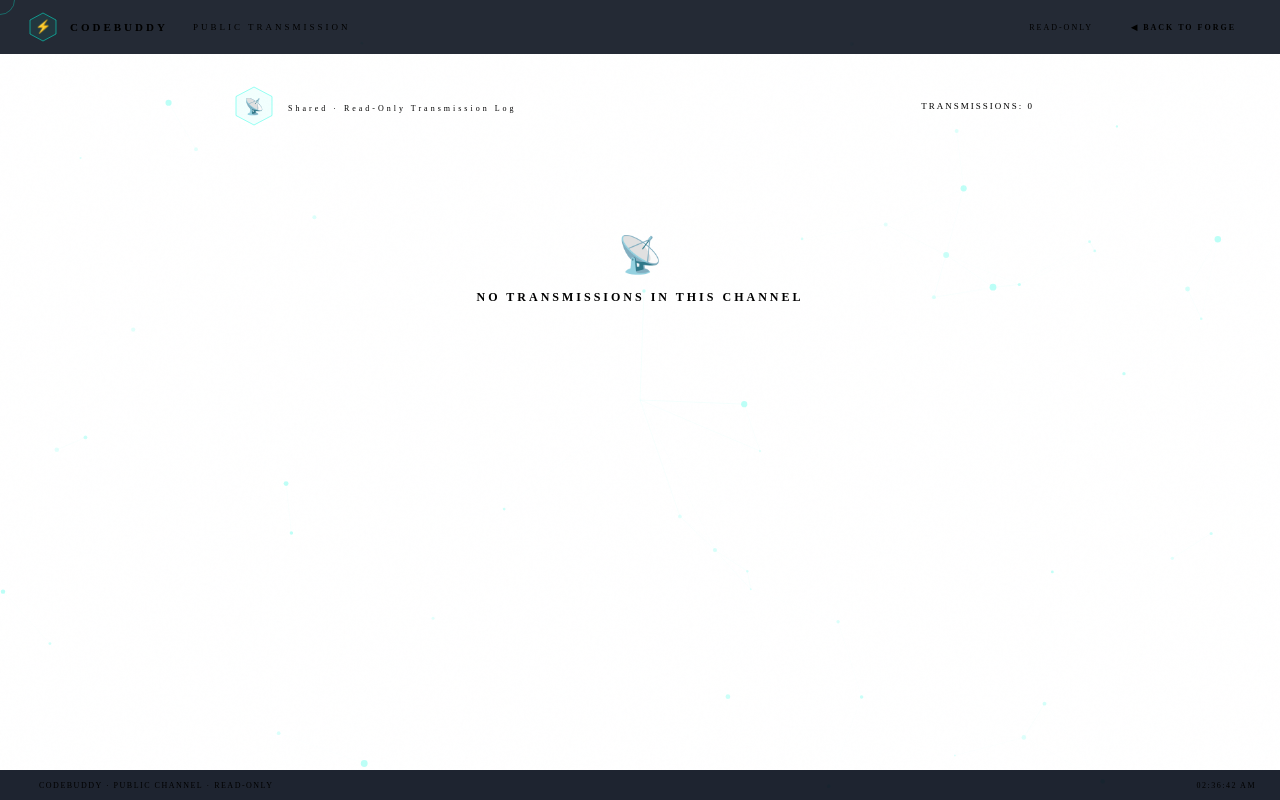
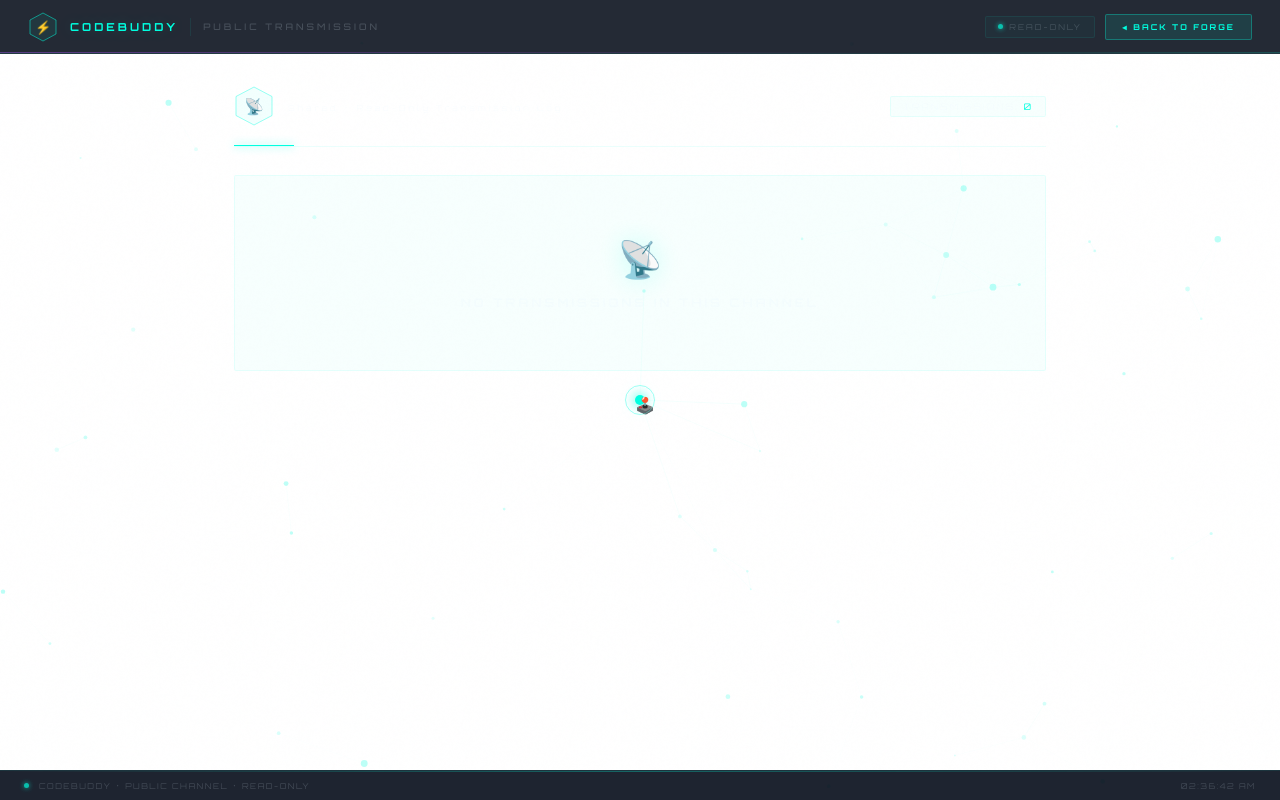
Before and after one commit to dharani25007-code/codebuddy, a Flask app: template templates/public_chat.html in a window 1280 px wide. Run offline with Flask 3, Linux system fonts and the light colour scheme; the template is opened without the code that fills it, so the values that code supplies are empty; some libraries are stand-ins or nearby versions.

Commit message:
updated for 5 theme

```diff
--- a/templates/public_chat.html
+++ b/templates/public_chat.html
@@ -10,9 +10,11 @@
   <script src="https://cdn.jsdelivr.net/npm/marked/marked.min.js"></script>
   <link rel="stylesheet" href="https://cdnjs.cloudflare.com/ajax/libs/highlight.js/11.9.0/styles/github-dark.min.css">
   <script src="https://cdnjs.cloudflare.com/ajax/libs/highlight.js/11.9.0/highlight.min.js"></script>
+  <link rel="stylesheet" href="{{ url_for('static', filename='css/cursor.css') }}">
+  <script src="{{ url_for('static', filename='js/cursor.js') }}" defer></script>
   <style>
-    <link rel="stylesheet" href="/static/css/theme-system.css">:root {
-      <body><script src="/static/js/theme-system.js"></script>--deep: #060d1a;
+    :root {
+      --deep: #060d1a;
       --plasma: #00ffe0;
       --plasma-dim: rgba(0, 255, 224, 0.1);
       --plasma-glow: rgba(0, 255, 224, 0.2);
@@ -670,9 +672,11 @@
       animation: blink 1.8s ease infinite;
     }
   </style>
+  <link rel="stylesheet" href="/static/css/theme-system.css">
 </head>
 
 <body>
+  <script src="/static/js/theme-system.js"></script>
 
   <div id="cursor"></div>
   <div id="cursor-ring"></div>
```
